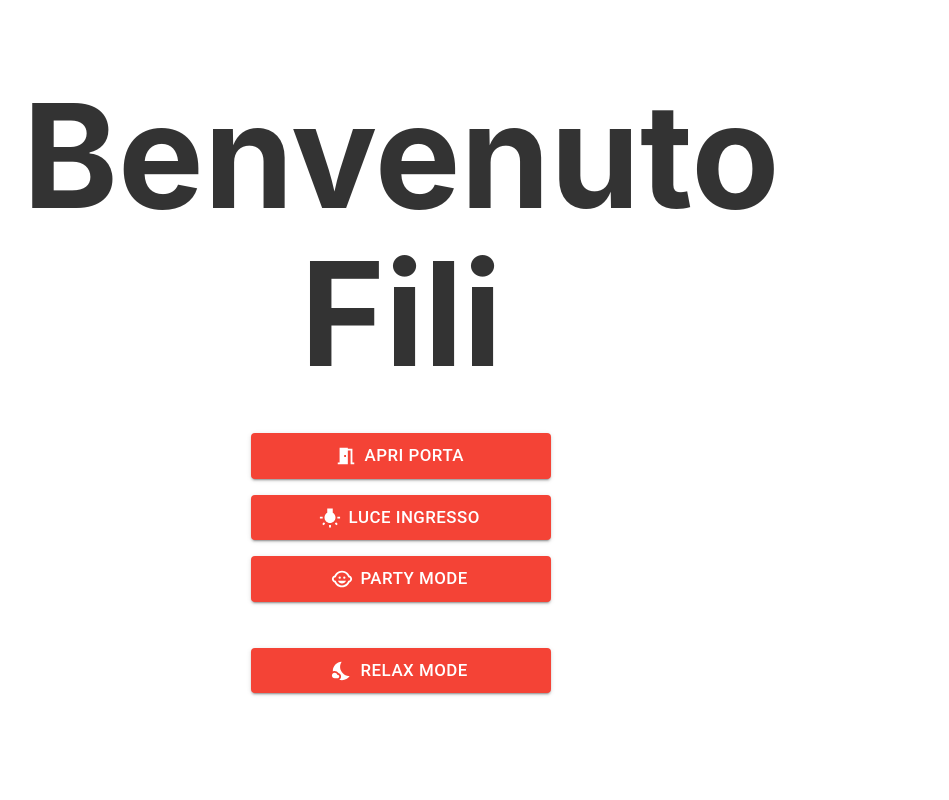
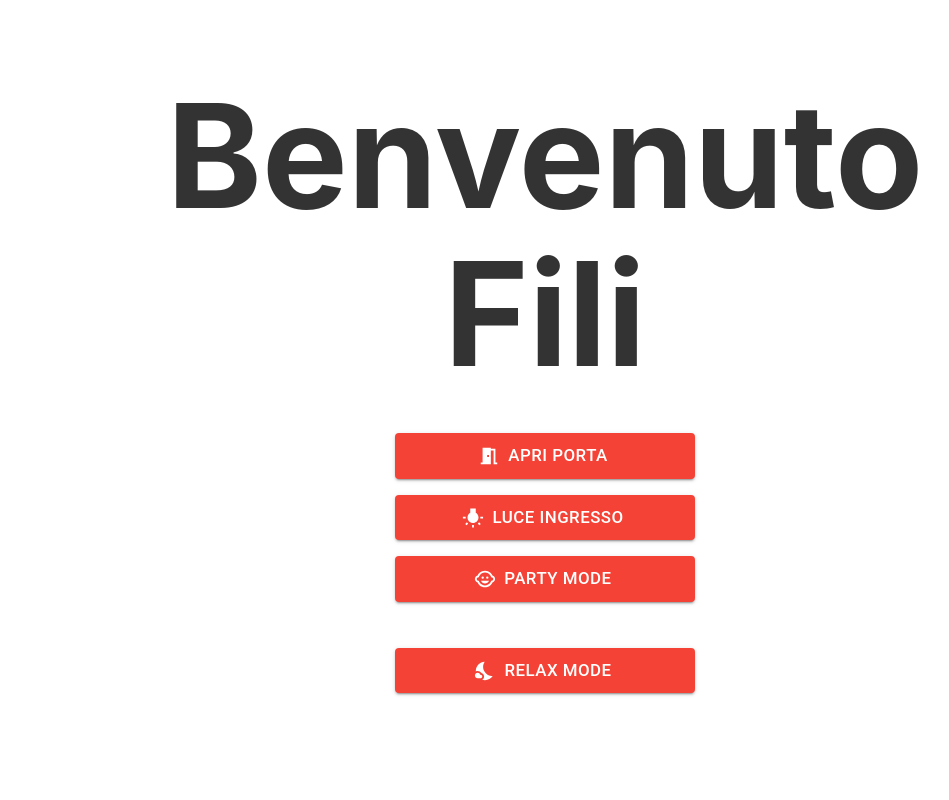
Before and after one commit to giuliovv/casadonegani, a Gatsby site: page / in a window 1280 px wide. Both pictures are taken after a click on the button "FILI". Shown: the top 800 px of the page, without its empty margins (95-1044 px from the left). Built offline with nearby package versions, Linux system fonts and the light colour scheme; Gatsby itself is replaced by a stand-in of ours; some packages are replaced by stand-ins of ours; no server answers; the database is empty.

Commit message:
Center elements

```diff
--- a/src/components/HomePage.js
+++ b/src/components/HomePage.js
@@ -164,9 +164,9 @@ const HomePage = (props) => {
     }
 
     return(
-        <div style={{display:"block"}}>
-            <div style={{minHeight: "100vh", display: "table"}}>
-                <div style={{display: "table-cell",  verticalAlign: "middle", overflowX: "hidden"}}>
+        <div style={{display:"block", overflowX: "hidden"}}>
+            <div style={{minHeight: "100vh", display: "table", margin: "0 auto", overflowX: "hidden"}}>
+                <div style={{display: "table-cell",  verticalAlign: "middle", overflowX: "hidden", margin: "0 auto"}}>
                     <Typography variant="h1" component="h2" gutterBottom style={{marginBottom: "40px", maxWidth: "80%", marginLeft: "10%", overflow: "hidden"}}>
                     {props.user !== "Laura" ? "Benvenuto" : "Benvenuta"} {props.user}
                     </Typography>
```
